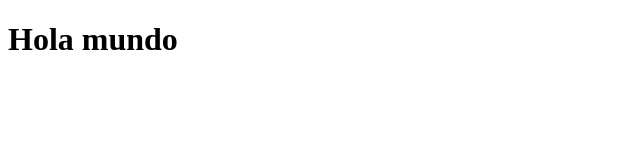
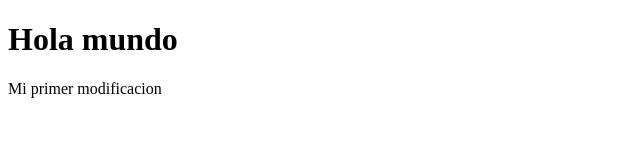
Before and after one commit to Erickfersi1/aweb.19.html0, a plain HTML site: page index.html in a window 1280 px wide. Shown: the whole page, without its empty margins (0-640 px from the left). Drawn offline with Linux system fonts and the light colour scheme.

Commit message:
Se realizo la prmer modificacion

```diff
--- a/index.html
+++ b/index.html
@@ -8,6 +8,7 @@
 </head>
 <body>
     <h1>Hola mundo</h1>
+    <p>Mi primer modificacion</p>
 
 </body>
 </html>
```
